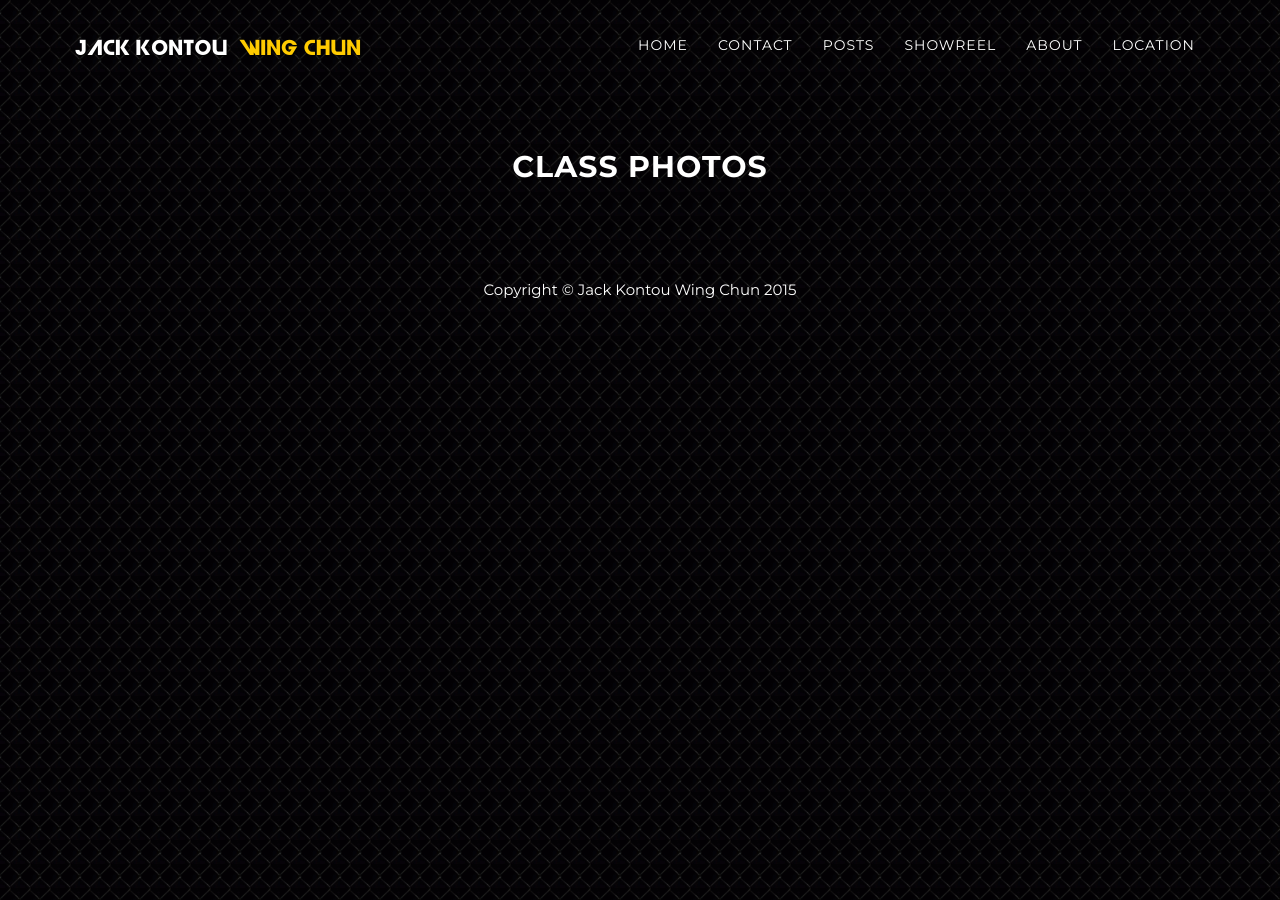
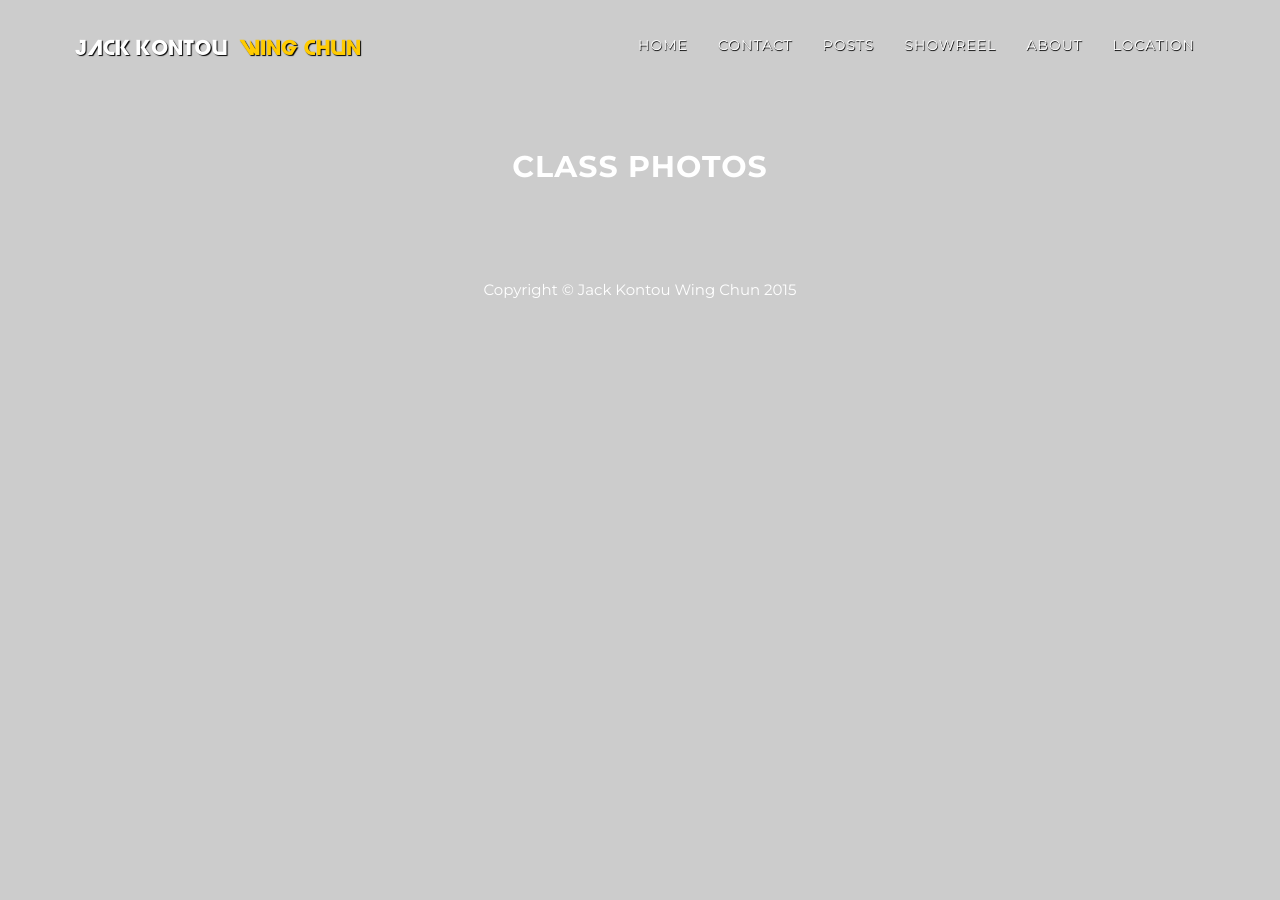
Before and after one commit to JackKontouWingChun/jkwc_ws, a Jekyll site: the page built from showreel/index.html, in a window 1280 px wide. Built offline with Jekyll 4.4.1, drawn with Linux system fonts in a browser that asks for light colours; comment, search, counter and statistics services are not loaded.

Commit message:
removed cage gif tile from body background

```diff
--- a/css/custom.css
+++ b/css/custom.css
@@ -4,7 +4,7 @@
     font-family: Lora,"Helvetica Neue",Helvetica,Arial,sans-serif;
     color: #fff;
     background-color: #ccc;
-	background:url("../img/cagebg.gif") repeat;
+	/*background:url("../img/cagebg.gif") repeat;*/
 }
 
 html {
```
